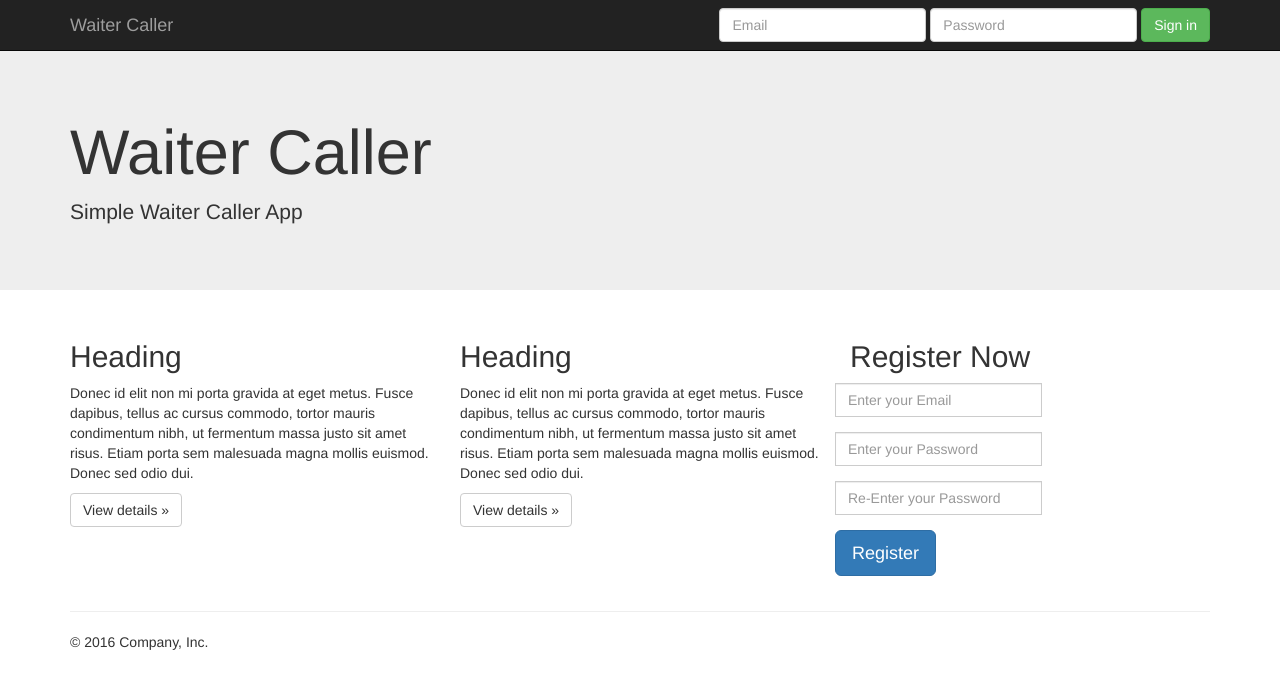
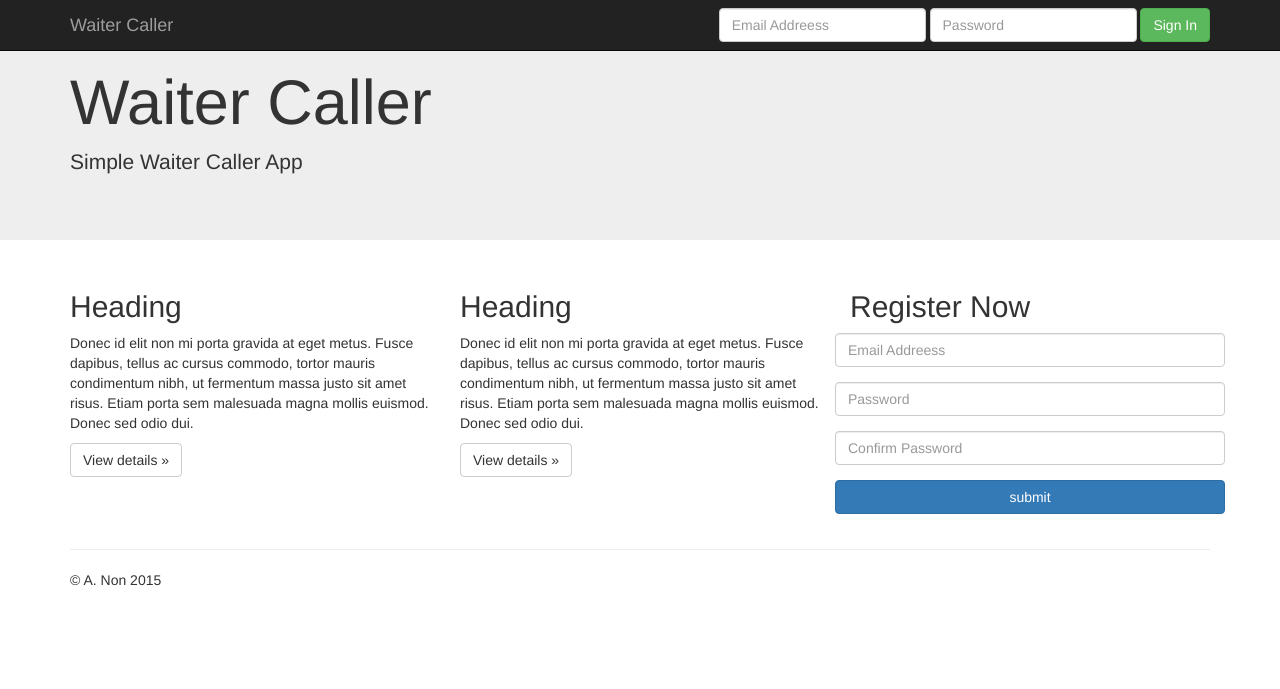
Before and after one commit to Rahulgarg95/restaurant_insider, a Flask app: page / in a window 1280 px wide. Shown: the top 689 px of the page. Run offline with Flask 2, Linux system fonts and the light colour scheme; some libraries are stand-ins or nearby versions.

Commit message:
wt_forms

```diff
--- a/app.py
+++ b/app.py
@@ -1,31 +1,41 @@
-from __future__ import print_function
-import sys
 import config
+import datetime
 from flask import Flask
-from flask.ext.login import LoginManager, login_required, login_user, logout_user,current_user
-from flask import render_template, redirect, url_for, request
-import datetime
-import os
-import hashlib
-import base64
+from flask import render_template
+from flask import redirect
+from flask import url_for
+from flask import request
 
-from passwordhelper import PasswordHelper
+from flask_login import LoginManager
+from flask_login import login_required
+from flask_login import login_user
+from flask_login import logout_user
+from flask_login import current_user
+
 from mockdbhelper import MockDBHelper as DBHelper
 from user import User
+from passwordhelper import PasswordHelper
 from bitlyhelper import BitlyHelper
+
+from forms import RegistrationForm, LoginForm, CreateTableForm
 
 DB = DBHelper()
 PH = PasswordHelper()
 BH = BitlyHelper()
 
+
 app = Flask(__name__)
-app.secret_key = 'eQjBXmwhGYsw2pNshN938WPPWA+JxV+95GIvNGEEVNSLRBjeROx+6Jkne4yFrhdEspat7TK8nMVz\
-l1UMmB+PC4SNcFzJ1rKSEUq'
+app.secret_key = 'SRq7rrXOtIWLd/hA48dToWtmAEqkk/Ou0LiBHCR+V6R82W+6jCUf8qooVGYQQImsqtbgfI6gnGHk'
+
 login_manager = LoginManager(app)
+
 
 @app.route("/")
 def home():
-    return render_template("home.html")
+    is_authenticated = current_user.is_authenticated
+    return render_template("home.html", is_authenticated=is_authenticated,
+                    loginform=LoginForm(),
+                    registrationform=RegistrationForm())
 
 @app.route("/dashboard")
 @login_required
@@ -40,47 +50,55 @@
 @app.route("/dashboard/resolve")
 @login_required
 def dashboard_resolve():
-  request_id = request.args.get("request_id")
-  DB.delete_request(request_id)
-  return redirect(url_for('dashboard'))
+    request_id = request.args.get("request_id")
+    DB.delete_request(request_id)
+    return redirect(url_for('dashboard'))
 
 @app.route("/account")
 @login_required
 def account():
     tables = DB.get_tables(current_user.get_id())
-    return render_template("account.html", tables=tables)
+    return render_template("account.html", tables=tables,
+                createtableform=CreateTableForm())
 
 @app.route("/account/createtable", methods=["POST"])
 @login_required
 def account_createtable():
-  tablename = request.form.get("tablenumber")
-  tableid = DB.add_table(tablename, current_user.get_id())
-  new_url = BH.shorten_url(config.base_url + "newrequest/" + tableid)
-  DB.update_table(tableid, new_url)
-  return redirect(url_for('account'))
+    form = CreateTableForm(request.form)
+    if form.validate():
+        tableid = DB.add_table(form.tablenumber.data, current_user.get_id())
+        new_url = BH.shorten_url(config.base_url + "newrequest/" + tableid)
+        DB.update_table(tableid, new_url)
+        return redirect(url_for('account'))
+    return render_template("account.html", createtableform=form,
+                    tables=DB.get_tables(current_user.get_id()))
 
-@app.route("/account/deletetable")
+@app.route("/account/deletetable", methods=["POST"])
 @login_required
 def account_deletetable():
-  tableid = request.args.get("tableid")
-  DB.delete_table(tableid)
-  return redirect(url_for('account'))
+    tableid = request.form.get("tableid")
+    DB.delete_table(tableid)
+    return redirect(url_for('account'))
 
 @app.route("/newrequest/<tid>")
 def new_request(tid):
-  DB.add_request(tid, datetime.datetime.now())
-  return "Your request has been logged and a waiter will be withyou shortly"
+    DB.add_request(tid, datetime.datetime.now())
+    return "Your request has been logged and a waiter will be with you shortly"
 
 @app.route("/login", methods=["POST"])
 def login():
-    email = request.form.get("email")
-    password = request.form.get("password")
-    stored_user = DB.get_user(email)
-    if stored_user and PH.validate_password(password, stored_user['salt'], stored_user['hashed']):
-        user = User(email)
-        login_user(user, remember=True)
-        return redirect(url_for('account'))
-    return redirect(url_for('home'))
+    form = LoginForm(request.form)
+    if form.validate():
+        stored_user = DB.get_user(form.loginemail.data)
+        if stored_user and PH.validate_password(form.loginpassword.data,
+                                                stored_user['salt'],
+                                                stored_user['hashed']):
+            user = User(form.loginemail.data)
+            login_user(user, remember=True)
+            return redirect(url_for('dashboard'))
+        form.loginemail.errors.append("Email or Password invalid")
+    return render_template('home.html', loginform=form,
+                    registrationform=RegistrationForm())
 
 @app.route("/logout")
 def logout():
@@ -89,23 +107,27 @@
 
 @app.route("/register", methods=["POST"])
 def register():
-   email = request.form.get("email")
-   pw1 = request.form.get("password")
-   pw2 = request.form.get("password2")
-   if not pw1 == pw2:
-      return redirect(url_for('home'))
-   if DB.get_user(email):
-      return redirect(url_for('home'))
-   salt = PH.get_salt()
-   hashed = PH.get_hash(pw1 + salt)
-   DB.add_user(email, salt, hashed)
-   return redirect(url_for('home'))
+    form = RegistrationForm(request.form)
+    if form.validate():
+        if DB.get_user(form.email.data):
+            form.email.errors.append("Email address already registered")
+        salt = PH.get_salt()
+        hashed = PH.get_hash(form.password2.data + salt)
+        DB.add_user(form.email.data, salt, hashed)
+        return render_template("home.html",
+                loginform=LoginForm(),
+                registrationform=form,
+                onloadmessage="Registration successfully. Please log in.")
+    return render_template("home.html",
+                    registrationform=form,
+                    loginform=LoginForm())
 
 @login_manager.user_loader
 def load_user(user_id):
-    user_password=DB.get_user(user_id)
+    user_password = DB.get_user(user_id)
     if user_password:
         return User(user_id)
 
+
 if __name__ == '__main__':
-    app.run(port=5000,debug=False)
+    app.run(port=5000, debug=True)
--- /dev/null
+++ b/forms.py
@@ -0,0 +1,24 @@
+# -*- coding: utf-8 -*-
+from flask_wtf import Form
+from wtforms import TextField
+from wtforms import PasswordField
+from wtforms import SubmitField
+from wtforms.fields.html5 import EmailField
+from wtforms import validators
+
+
+class RegistrationForm(Form):
+    email = EmailField('email', validators=[validators.DataRequired(), validators.Email()])
+    password = PasswordField('password', validators=[validators.DataRequired(), validators.Length(min=8, message="Please choose a password of at least 8 characters")])
+    password2 = PasswordField('password2', validators=[validators.DataRequired(), validators.EqualTo('password', message="Password Must Match")])
+    submit = SubmitField('submit', [validators.DataRequired()])
+
+
+class LoginForm(Form):
+    loginemail = EmailField('email', validators=[validators.DataRequired(), validators.Email()])
+    loginpassword = PasswordField('password', validators=[validators.DataRequired(message="Password field is required")])
+    submit = SubmitField('submit', [validators.DataRequired()])
+
+class CreateTableForm(Form):
+    tablenumber = TextField('tablenumber', validators=[validators.DataRequired()])
+    submit = SubmitField('createtablesubmit', validators=[validators.DataRequired()])
--- a/templates/base.html
+++ b/templates/base.html
@@ -16,9 +16,17 @@
       <script src="https://oss.maxcdn.com/html5shiv/3.7.2/html5shiv.min.js"></script>
       <script src="https://oss.maxcdn.com/respond/1.4.2/respond.min.js"></script>
     <![endif]-->
-
+    <style type="text/css">
+      ul.errors {
+        list-style-type: none;
+        padding: 0;
+        color: red;
+      }
+    </style>
   </head>
+  {% block bodytag %}
   <body>
+  {% endblock %}
 
     {% block navbar %}
     <nav class="navbar navbar-inverse navbar-fixed-top">
--- a/templates/home.html
+++ b/templates/home.html
@@ -1,38 +1,11 @@
-<!DOCTYPE html>
-<html lang="en">
-  <head>
-    <meta charset="utf-8">
-    <meta http-equiv="X-UA-Compatible" content="IE=edge">
-    <meta name="viewport" content="width=device-width, initial-scale=1">
-    <!-- The above 3 meta tags *must* come first in the head; any other head content must come *after* these tags -->
-    <meta name="description" content="">
-    <meta name="author" content="">
-    <link rel="icon" href="favicon.ico">
+{% extends "base.html" %}
 
-    <title>Waiter Caller</title>
+{% block bodytag %}
+<body {% if onloadmessage %} onload="alert('{{onloadmessage}}');" {%
+endif %}>
+{% endblock %}
 
-    <!-- Bootstrap core CSS -->
-    <link href="../static/css/bootstrap.min.css" rel="stylesheet">
-
-    <!-- IE10 viewport hack for Surface/desktop Windows 8 bug -->
-    <!--<link href="css/ie10-viewport-bug-workaround.css" rel="stylesheet">-->
-
-    <!-- Custom styles for this template -->
-    <link href="../static/css/jumbotron.css" rel="stylesheet">
-
-    <!-- Just for debugging purposes. Don't actually copy these 2 lines! -->
-    <!--[if lt IE 9]><script src="../../assets/js/ie8-responsive-file-warning.js"></script><![endif]-->
-    <!--/*<script src="../../assets/js/ie-emulation-modes-warning.js"></script>*/-->
-
-    <!-- HTML5 shim and Respond.js for IE8 support of HTML5 elements and media queries -->
-    <!--[if lt IE 9]>
-      <script src="https://oss.maxcdn.com/html5shiv/3.7.3/html5shiv.min.js"></script>
-      <script src="https://oss.maxcdn.com/respond/1.4.2/respond.min.js"></script>
-    <![endif]-->
-  </head>
-
-  <body>
-
+{% block navbar %}
 <nav class="navbar navbar-inverse navbar-fixed-top">
     <div class="container">
     <div class="navbar-header">
@@ -45,19 +18,44 @@
         <a class="navbar-brand" href="#">Waiter Caller</a>
     </div>
     <div id="navbar" class="navbar-collapse collapse">
+    {% if is_authenticated %}
+        <div class="container">
+            <div class="navbar-header navbar-right">
+                <a class="navbar-brand" href="/dashboard">Dashboard</a>
+                <a class="navbar-brand" href="/account">Account</a>
+                <a class="navbar-brand" href="/logout">Log Out</a>
+            </div>
+        </div>
+    {% else %}
         <form class="navbar-form navbar-right" action="/login" method="POST">
+
+        {% if loginform.errors %}
+            <ul class="errors">
+                {% for field_name, field_errors in loginform.errors|dictsort if field_errors %}
+                    {% for error in field_errors %}
+                        <li>{{ error }}</li>
+                    {% endfor %}
+                {% endfor %}
+            </ul>
+        {% endif %}
+        {{ loginform.csrf_token }}
         <div class="form-group">
-              <input type="text" name="email" placeholder="Email" class="form-control">
+            {{ loginform.loginemail(class="form-control", placeholder="Email Addreess") }}
         </div>
         <div class="form-group">
-              <input type="password" name="password" placeholder="Password" class="form-control">
+            {{ loginform.loginpassword(class="form-control", placeholder="Password") }}
         </div>
-            <button type="submit" class="btn btn-success">Sign in</button>
+        <div class="form-group">
+            {{ loginform.submit(value="Sign In", class="btn btn-success") }}
+        </div>
         </form>
+    {% endif %}
     </div><!--/.navbar-collapse -->
     </div>
 </nav>
+{% endblock %}
 
+{% block content %}
 <!-- Main jumbotron for a primary marketing message or call to action -->
 <div class="jumbotron">
     <div class="container">
@@ -80,51 +78,55 @@
         <p><a class="btn btn-default" href="#" role="button">View details &raquo;</a></p>
     </div>
     <div class="col-md-4">
-					<form class="form-horizontal" method="post" action="/register">
+        <form class="form-horizontal" method="POST" action="/register">
             <h2>Register Now</h2>
+            {{ registrationform.csrf_token }}
             <div class="form-group">
-							<div class="cols-sm-10">
-								<div class="input-group">
-									<input type="text" class="form-control" name="email" id="email"  placeholder="Enter your Email"/>
-								</div>
+                <div class="cols-sm-9">
+                    {% if registrationform.email.errors %}
+                        <ul class="errors">
+                            {% for error in registrationform.email.errors %}
+                            <li>{{ error }}</li>
+                            {% endfor %}
+                        </ul>
+                    {% endif %}
+
+                    {{ registrationform.email(class="form-control", placeholder="Email Addreess") }}
                 </div>
             </div>
             <div class="form-group">
-							<div class="cols-sm-10">
-								<div class="input-group">
-									<input type="password" class="form-control" name="password" id="password"  placeholder="Enter your Password"/>
-								</div>
+                <div class="cols-sm-9">
+                    {% if registrationform.password.errors %}
+                        <ul class="errors">
+                            {% for error in registrationform.password.errors %}
+                            <li>{{ error }}</li>
+                            {% endfor %}
+                        </ul>
+                    {% endif %}
+
+                    {{ registrationform.password(class="form-control", placeholder="Password") }}
                 </div>
             </div>
             <div class="form-group">
-							<div class="cols-sm-10">
-								<div class="input-group">
-									<input type="password" class="form-control" name="password2" id="password2"  placeholder="Re-Enter your Password"/>
-								</div>
+                <div class="cols-sm-9">
+                    {% if registrationform.password2.errors %}
+                        <ul class="errors">
+                            {% for error in registrationform.password2.errors %}
+                            <li>{{ error }}</li>
+                            {% endfor %}
+                        </ul>
+                    {% endif %}
+
+                    {{ registrationform.password2(class="form-control", placeholder="Confirm Password") }}
                 </div>
             </div>
             <div class="form-group">
-							<button type="submit" class="btn btn-primary btn-lg login-button">Register</button>
+                <div class="cols-sm-9">
+                    {{ registrationform.submit(class="btn btn-primary btn-block") }}
+                </div>
             </div>
         </form>
     </div>
     </div>
-
-      <hr>
-
-      <footer>
-        <p>&copy; 2016 Company, Inc.</p>
-      </footer>
 </div> <!-- /container -->
-
-
-    <!-- Bootstrap core JavaScript
-    ================================================== -->
-    <!-- Placed at the end of the document so the pages load faster -->
-    <script src="../static/js/jquery.min.js"></script>
-    <!--<script>window.jQuery || document.write('<script src="../../assets/js/vendor/jquery.min.js"><\/script>')</script>-->
-    <script src="../static/js/bootstrap.min.js"></script>
-    <!-- IE10 viewport hack for Surface/desktop Windows 8 bug -->
-    <!--<script src="../../assets/js/ie10-viewport-bug-workaround.js"></script>-->
-  </body>
-</html>
+{% endblock %}
```
Also changed, not shown: templates/account.html (+21 -12 lines). Lines whose indentation alone changed are shown as unchanged.
